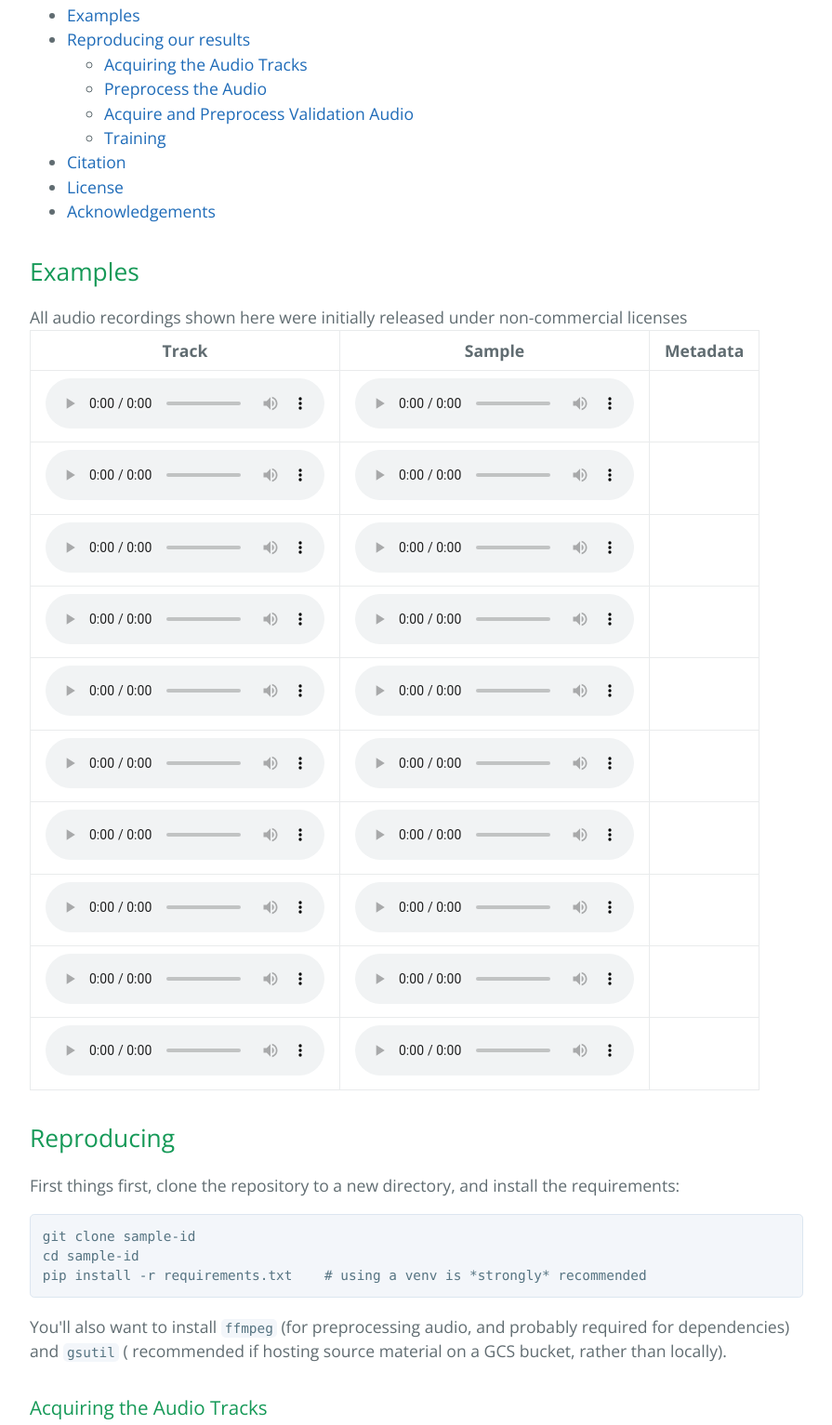
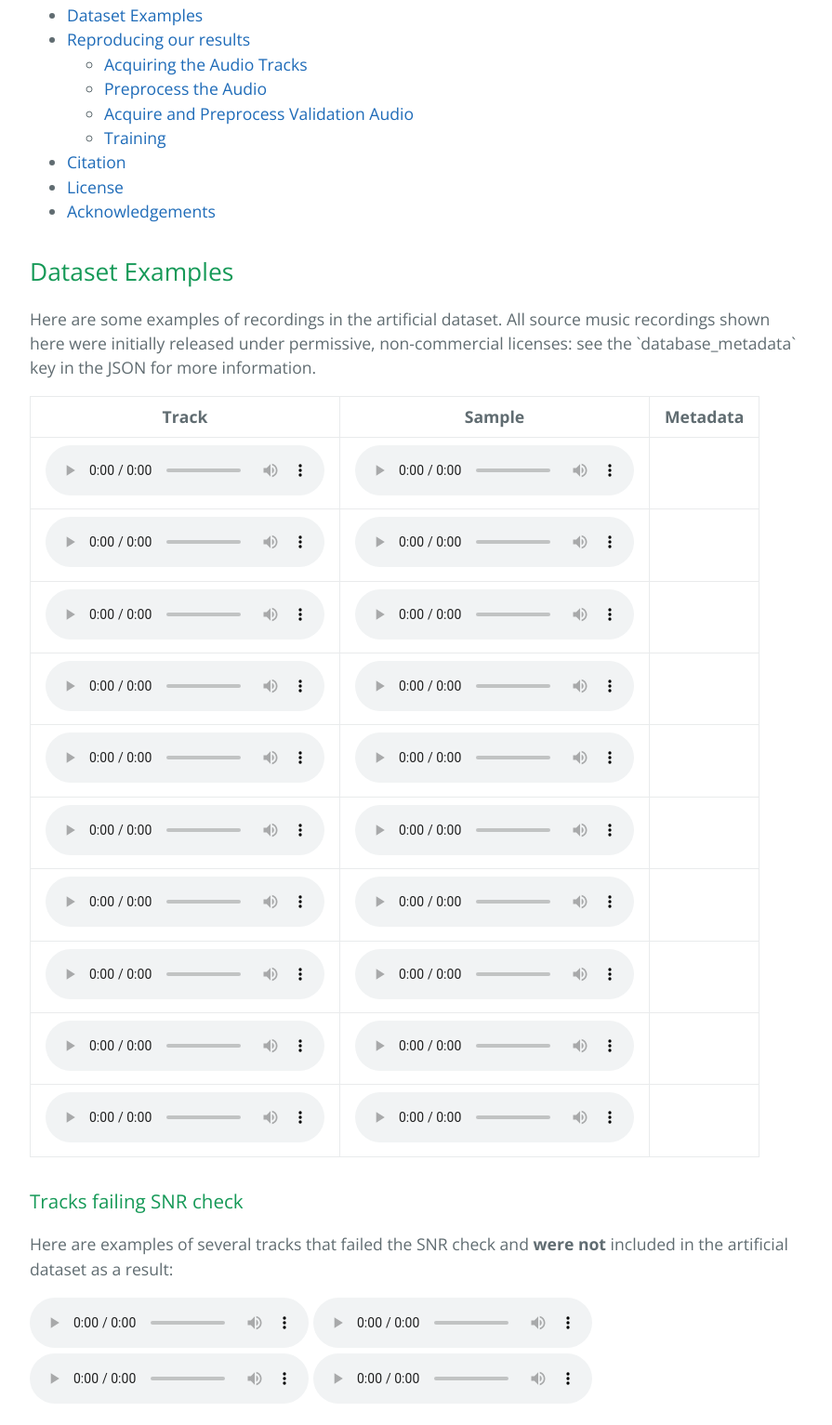
Before and after one commit to HuwCheston/sample-id-webapp, a website: page index.html in a window 1280 px wide. Shown: the part 514-2047 px from the top of the page at 93% size, without its empty margins (192-1087 px from the left). Drawn offline with nearby package versions, Linux system fonts and the light colour scheme; a script that the page names is missing.

Commit message:
Added additional database examples to index.html

```diff
--- a/index.html
+++ b/index.html
@@ -34,7 +34,7 @@
     <p>
     <h1>Table of contents:</h1></p>
     <ul>
-        <li><a href="#dataset-examples">Examples</a></li>
+        <li><a href="#dataset-examples">Dataset Examples</a></li>
         <li><a href="#reproducing">Reproducing our results</a>
             <ul>
                 <li><a href="#acquiring-the-audio-tracks">Acquiring the Audio Tracks</a></li>
@@ -49,8 +49,8 @@
         <li><a href="#acknowledgements">Acknowledgements</a></li>
     </ul>
 
-    <h2 id="dataset-examples">Examples</h2>
-    <span>All audio recordings shown here were initially released under non-commercial licenses</span>
+    <h2 id="dataset-examples">Dataset Examples</h2>
+    <p>Here are some examples of recordings in the artificial dataset. All source music recordings shown here were initially released under permissive, non-commercial licenses: see the `database_metadata` key in the JSON for more information.</p>
     <table id="table-examples">
         <tr>
             <th>Track</th>
@@ -266,6 +266,22 @@
             </td>
         </tr>
     </table>
+    <h3>Tracks failing SNR check</h3>
+    <p>Here are examples of several tracks that failed the SNR check and <b>were not</b> included in the artificial dataset as a result:</p>
+    <audio controls>
+        <source src="assets/dataset_below_snr/mtg-jamendo.00039.wav" type="audio/wav">
+    </audio>
+        <audio controls>
+        <source src="assets/dataset_below_snr/mtg-jamendo.00045.wav" type="audio/wav">
+    </audio>
+        <audio controls>
+        <source src="assets/dataset_below_snr/mtg-jamendo.00076.wav" type="audio/wav">
+    </audio>
+        <audio controls>
+        <source src="assets/dataset_below_snr/mtg-jamendo.00083.wav" type="audio/wav">
+    </audio>
+
+
 
     <h2 id="reproducing">Reproducing</h2>
     <p>First things first, clone the repository to a new directory, and install the requirements:</p>
```
